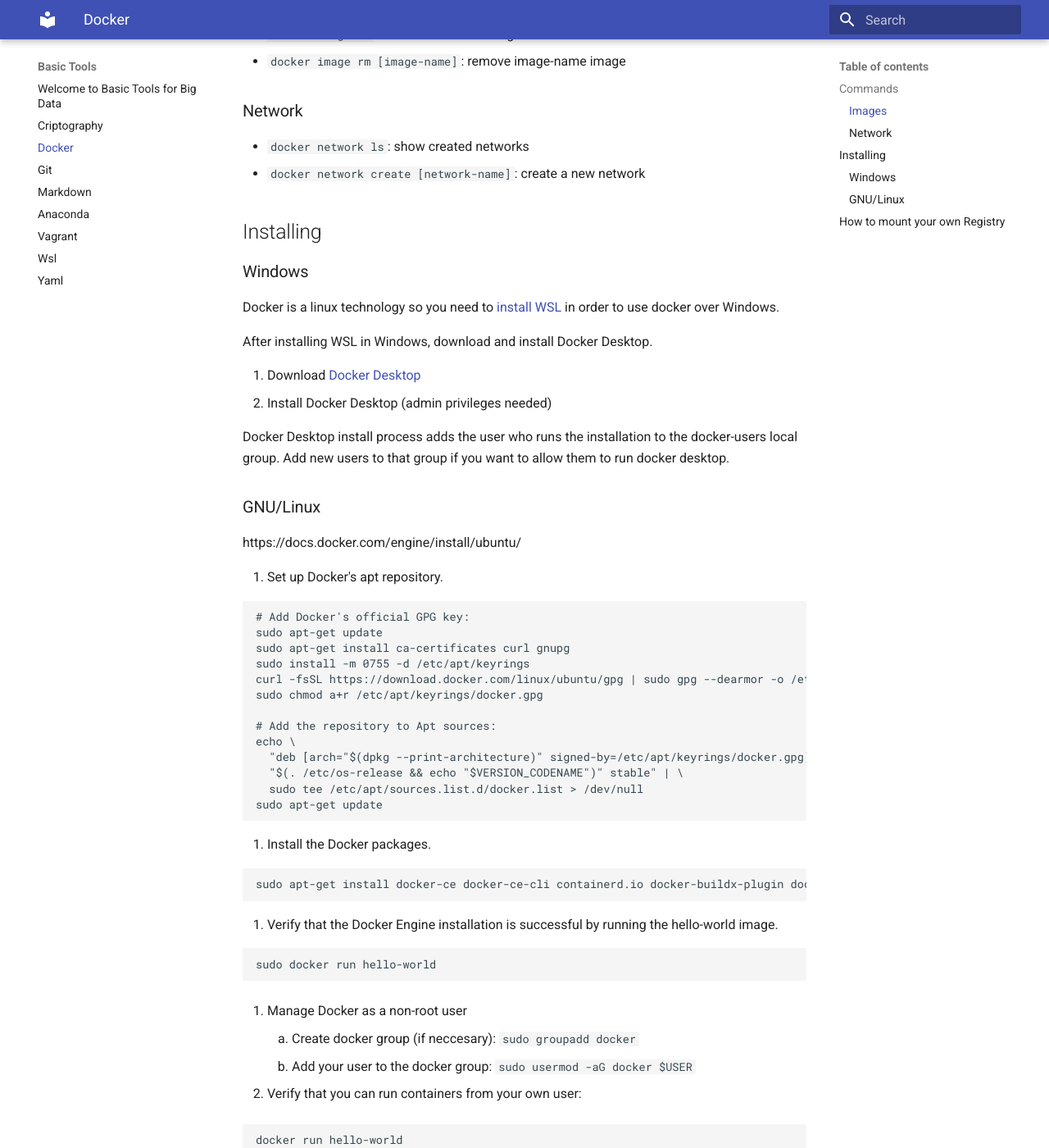
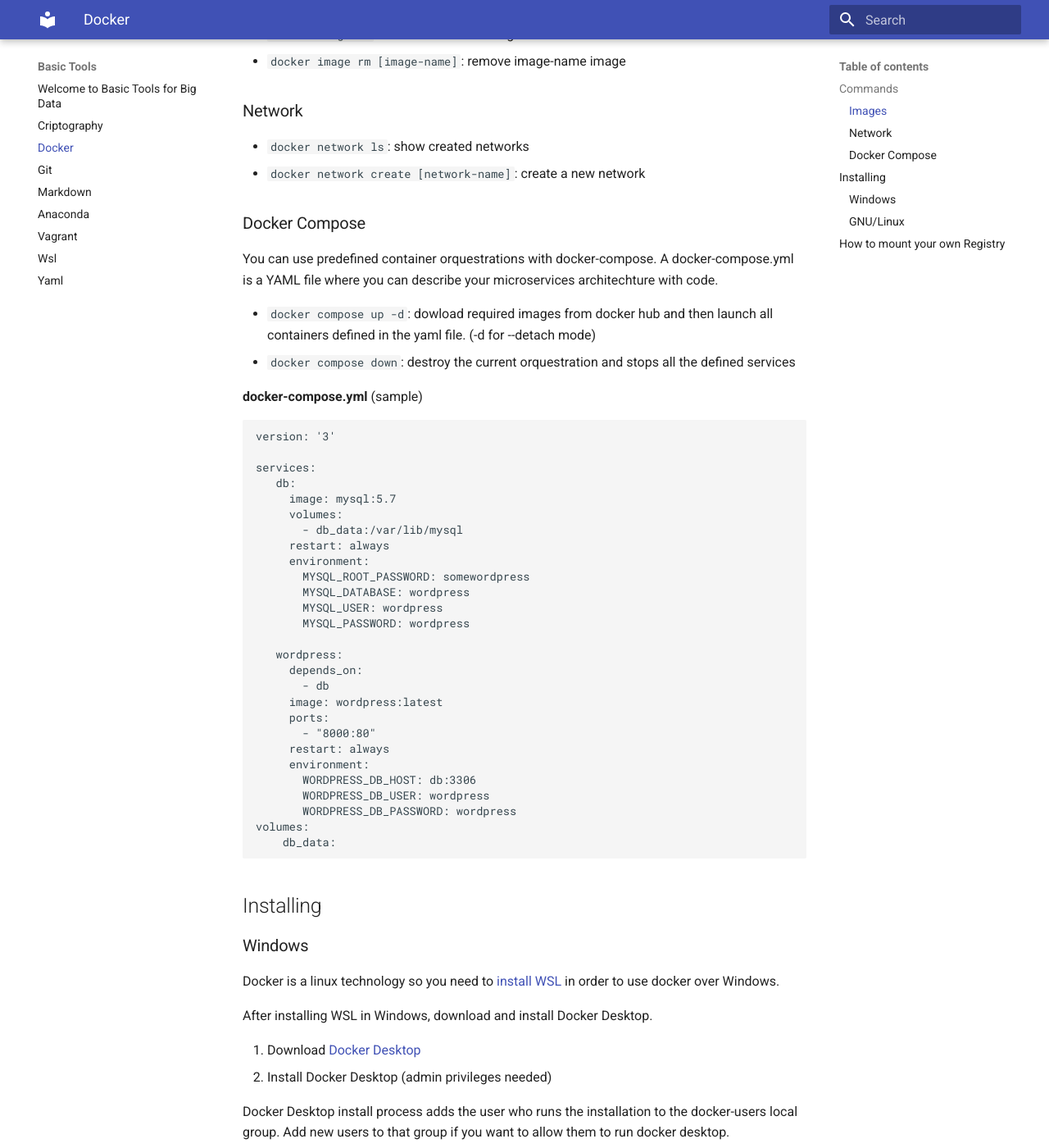
Before and after one commit to bigdatawirtz/basic-tools, an MkDocs documentation site: the page built from docs/docker.md, in a window 1280 px wide and 1400 px high, scrolled down 624 px. Shown: the whole window at 82% size. Built offline with MkDocs 1.6.1 and Material for MkDocs 9.7.7, drawn with Linux system fonts in a browser that asks for light colours.

Commit message:
docker compose update

````diff
--- a/docs/docker.md
+++ b/docs/docker.md
@@ -19,6 +19,44 @@
 
 * `docker network ls`: show created networks
 * `docker network create [network-name]`: create a new network
+
+### Docker Compose
+
+You can use predefined container orquestrations with docker-compose. A docker-compose.yml is a YAML file where you can describe your microservices architechture with code.
+
+* `docker compose up -d`: dowload required images from docker hub and then launch all containers defined in the yaml file. (-d for --detach mode)
+* `docker compose down`: destroy the current orquestration and stops all the defined services
+
+**docker-compose.yml** (sample)
+```
+version: '3'
+
+services:
+   db:
+     image: mysql:5.7
+     volumes:
+       - db_data:/var/lib/mysql
+     restart: always
+     environment:
+       MYSQL_ROOT_PASSWORD: somewordpress
+       MYSQL_DATABASE: wordpress
+       MYSQL_USER: wordpress
+       MYSQL_PASSWORD: wordpress
+
+   wordpress:
+     depends_on:
+       - db
+     image: wordpress:latest
+     ports:
+       - "8000:80"
+     restart: always
+     environment:
+       WORDPRESS_DB_HOST: db:3306
+       WORDPRESS_DB_USER: wordpress
+       WORDPRESS_DB_PASSWORD: wordpress
+volumes:
+    db_data:
+```
 
 
 ## Installing
````
